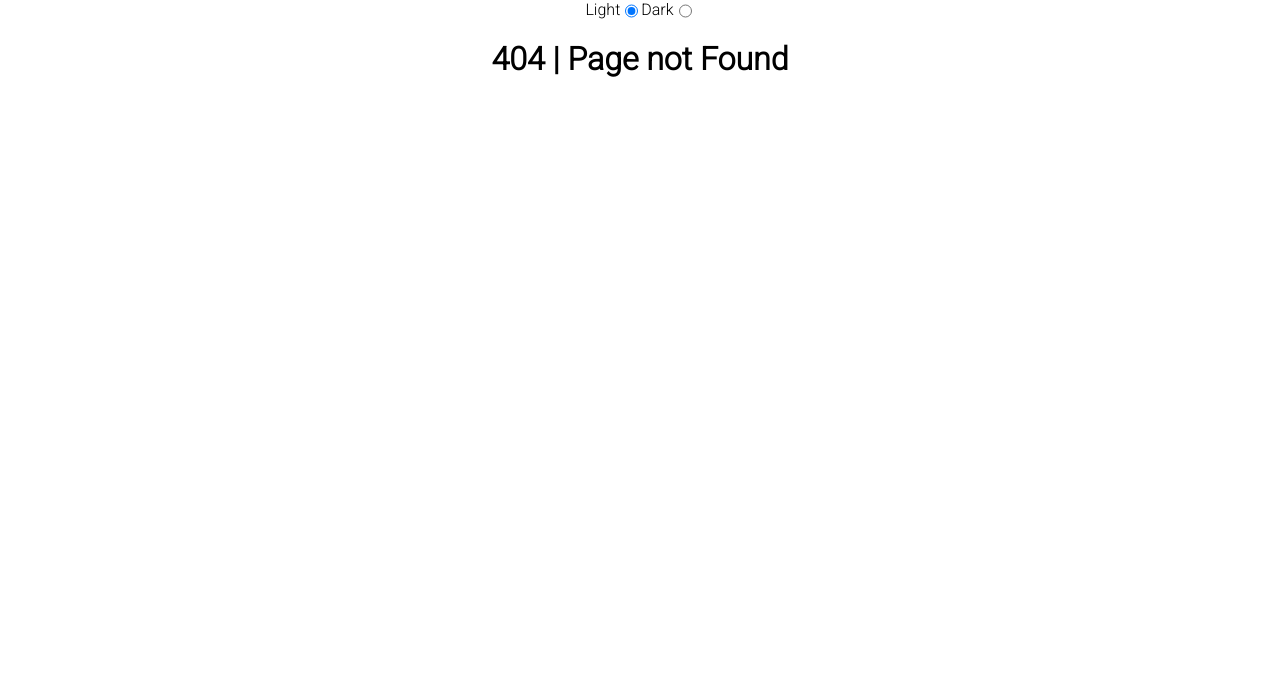
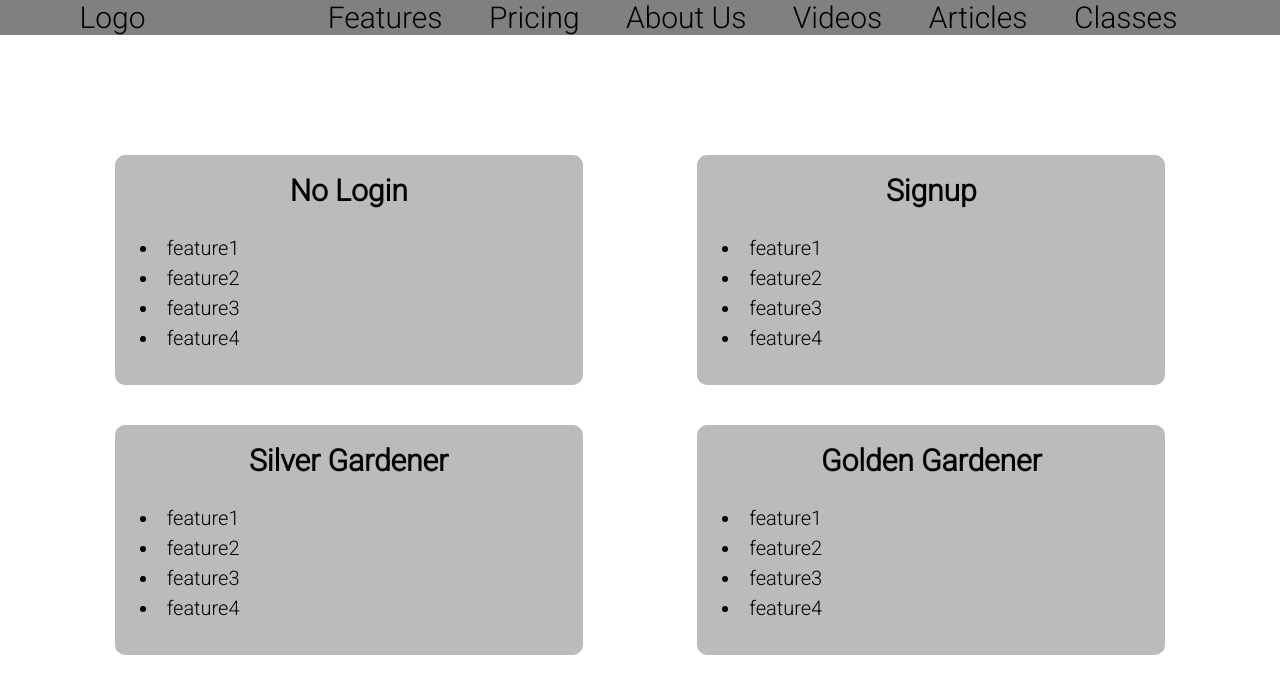
Before and after one commit to DarshSikka/envisage, a React (Create React App) app: page /pricing in a window 1280 px wide. Before the commit this address had no page. Shown: the top 694 px of the page. Built offline with nearby package versions, Linux system fonts and the light colour scheme.

Commit message:
add pricing

```diff
--- a/src/app/App.js
+++ b/src/app/App.js
@@ -5,6 +5,8 @@ import NoMatch from "../pages/404";
 import Themer from "../theme";
 import Home from "../pages/Home";
 import About from "../pages/About";
+import Pricing from "../pages/Pricing";
+
 function App() {
   const [currentTheme, setCurrentTheme] = useState(true);
   useEffect(() => {
@@ -23,6 +25,9 @@ function App() {
           <Route exact path="/about">
             <About />
           </Route>
+          <Route exact path="/pricing">
+            <Pricing />
+          </Route>
           <Route path="*">
             <NoMatch />
           </Route>
--- /dev/null
+++ b/src/components/PricingCard.js
@@ -0,0 +1,17 @@
+import React from 'react'
+import "../scss/components/pricing.scss"
+
+
+
+const PricingCard = (props) => {
+    return (
+        <div className="pricingCard">
+            <h3>{props.plan}</h3>
+            <div className="features">
+            {props.features.map(x => <li className="feature">{x}</li>)}
+            </div>
+        </div>
+    )
+}
+
+export default PricingCard
--- /dev/null
+++ b/src/pages/Pricing.js
@@ -0,0 +1,20 @@
+import React from 'react'
+import Navbar from '../components/Navbar'
+import PricingCard from '../components/PricingCard'
+
+const features = ["feature1", "feature2", "feature3", "feature4"]
+
+const Pricing = () => {
+    return (<>
+        <Navbar />
+        <div className="pricing">
+            <PricingCard features={features} plan={"No Login"}/>
+            <PricingCard features={features} plan={"Signup"}/>
+            <PricingCard features={features} plan={"Silver Gardener"}/>
+            <PricingCard features={features} plan={"Golden Gardener"}/>
+        </div>
+        </>
+    )
+}
+
+export default Pricing
--- /dev/null
+++ b/src/scss/components/pricing.scss
@@ -0,0 +1,34 @@
+.pricing {
+  margin-top: 120px;
+  display: flex;
+  flex-wrap: wrap;
+  justify-content: space-evenly;
+  .pricingCard {
+    width: 35%;
+    height: auto;
+    background-color: #bbbbbb;
+    margin-bottom: 40px;
+    height: 200px;
+    border-radius: 10px;
+    padding: 10px;
+    display: flex;
+    justify-content: center;
+    flex-direction: column;
+    padding-bottom: 20px;
+    h3 {
+      text-align: center;
+      font-size: 30px;
+      margin: 10px;
+    }
+    .features {
+      margin: 5px;
+      border-radius: 10px;
+      padding: 10px;
+
+      .feature {
+        font-size: 20px;
+        line-height: 30px;
+      }
+    }
+  }
+}
```
Also changed, not shown: 1 other file (tests, documents, lock files or other folders).
